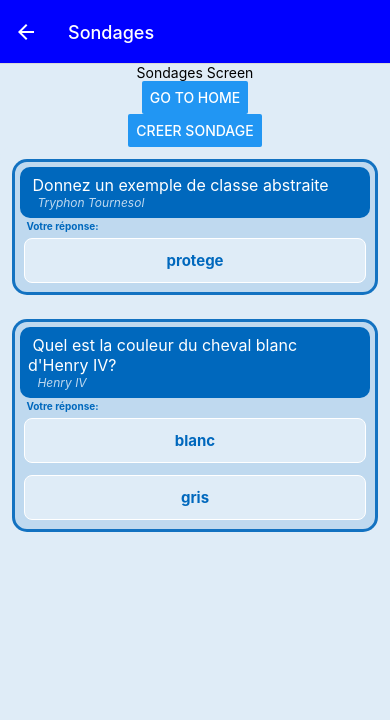
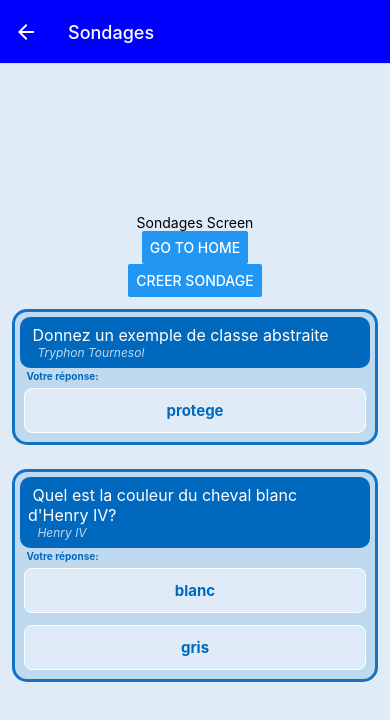
Before and after one commit to soupramanien/cdaMassy2021ReactNative, a React Native app: screen / in a window 390 px wide. Both pictures are taken after a click on the button "GO TO SONDAGES". Shown: the top 720 px of the page. Built offline with nearby package versions, Linux system fonts and the light colour scheme; no server answers.

Commit message:
Recup: QuestionList.js

```diff
--- a/src/components/sondages/QuestionList.js
+++ b/src/components/sondages/QuestionList.js
@@ -1,47 +1,47 @@
 import Question from './Question';
 import { useEffect, useState, useCallback } from 'react';
-import { FlatList, StyleSheet } from 'react-native';
-import { useSelector } from 'react-redux';
+import { FlatList, ScrollView, StyleSheet, Text, View } from 'react-native';
+import { useSelector, useDispatch } from 'react-redux';
+import { actionsCreators } from '../../redux/store';
 
 function QuestionsList({ canalId }) {
-	//const [questions, setQuestions] = useState([]);
-	const [loading, setLoading] = useState(false);
-	const idCanalSelectionne = useSelector((state) => state);
-
-	// Thomas, Kamal, Ben et Vinoth : c'est ici qu'on changé une ligne. On a juste rajouté ".reducer" après votre state pour que cela fonctionne. On passe donc à state.reducer.question.questions. Bisous, la teamVerte !
+	const dispatch = useDispatch();
+	// Changé ici aussi : state.reducer.loading
+	const loading = useSelector((state) => state.reducer.loading);
+	// Thomas, Kamal, Ben et Vinoth : c'est ici qu'on changé une ligne. On a juste rajouté ".reducer" après votre state pour que cela fonctionne. On passe donc à state.reducer.canal.idCanalSelectionne Bisous, la teamVerte !
+	const idCanalSelectionne = useSelector((state) => state.reducer.canal.idCanalSelectionne);
+	// Idem ici. state.reducer.question.questions
 	const questions = useSelector((state) => state.reducer.question.questions);
 
-	// const loadQuestions = useCallback(async () => {
-	//   setLoading(true);
-	//   try {
-	//     const res = await fetch("http://localhost:8080/cdamassy2021/api/question/bycanal/"+idCanalSelectionne);
-	//     const newQuestions = await res.json();
-	//     setQuestions(newQuestions);
-	//   } catch (error) {
-	//     alert("Network Error");
-	//   }
-	//   setLoading(false);
-	// }, [])
+	const loadQuestions = (idCanalSelectionne) => {
+		// Calls the thunk action creator, and passes the thunk function to dispatch
+		dispatch(actionsCreators.loadQuestionsAsync(idCanalSelectionne));
+	};
 
 	useEffect(() => {
-		//loadQuestions();
+		loadQuestions(idCanalSelectionne);
 	}, []);
 
 	return (
+		<View>
+			{loading && <Text>loading...</Text>}
+
 			<FlatList
 				style={styles.questionList}
 				data={questions}
 				keyExtractor={(question) => String(question.idQuestion)}
 				contentContainerStyle={styles.container}
-			renderItem={({ item }) => (
-				<Question style={styles.item} question={item} />
-			)}
+				renderItem={({ item }) => <Question style={styles.item} question={item} />}
 				refreshing={loading}
-			// onRefresh={loadQuestions}
+				onRefresh={loadQuestions}
+				showsVerticalScrollIndicator={true}
+				vertical
 			/>
+		</View>
 	);
 }
 export default QuestionsList;
+
 const styles = StyleSheet.create({
 	questionList: {
 		borderRadius: 12,
@@ -50,17 +50,12 @@ const styles = StyleSheet.create({
 		color: '#292929',
 		backgroundColor: '#dfecf7',
 		borderColor: '#4e4e4e',
-		flexDirection: 'column',
+		flexDirection: 'column'
 	},
-	container: {
-		flex: 1,
-	},
+	container: {},
 	item: {
-		padding: 20,
-		marginVertical: 8,
-		marginHorizontal: 16,
 	},
 	title: {
-		fontSize: 32,
-	},
+		fontSize: 32
+	}
 });
```
Lines whose indentation alone changed are shown as unchanged.
